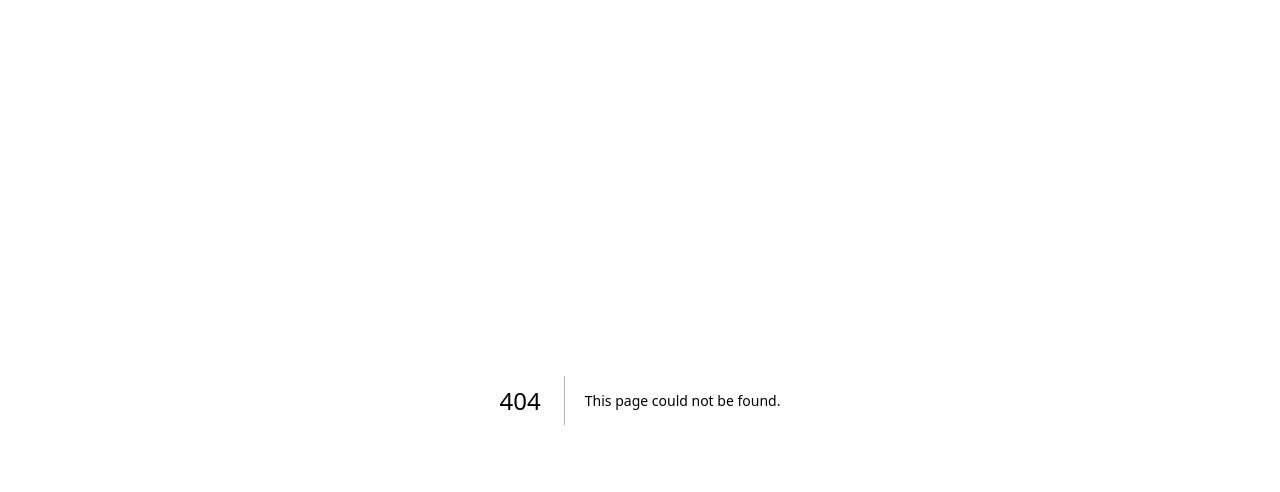
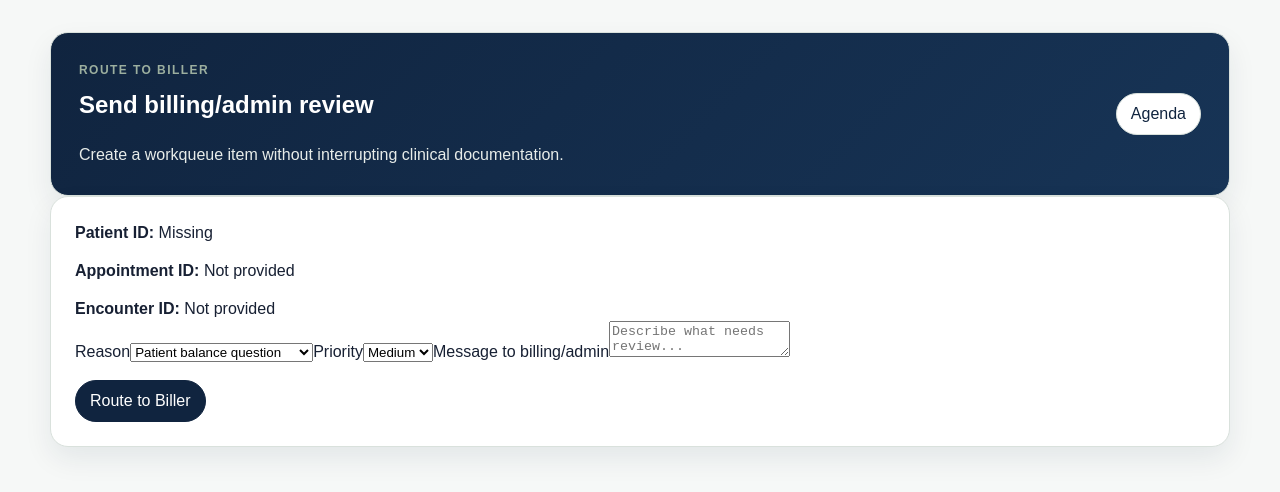
Before and after one commit to therassistantllc/therassistantold, a Next.js app: page /workqueue/new in a window 1280 px wide. Before the commit this address had no page. Shown: the top 492 px of the page. Built offline with nearby package versions, Linux system fonts and the light colour scheme; no server answers.

Commit message:
Add route to biller page

```diff
--- /dev/null
+++ b/app/workqueue/new/page.tsx
@@ -0,0 +1,5 @@
+import RouteToBillerClient from "./RouteToBillerClient";
+
+export default function NewWorkqueueItemPage() {
+  return <RouteToBillerClient />;
+}
```
